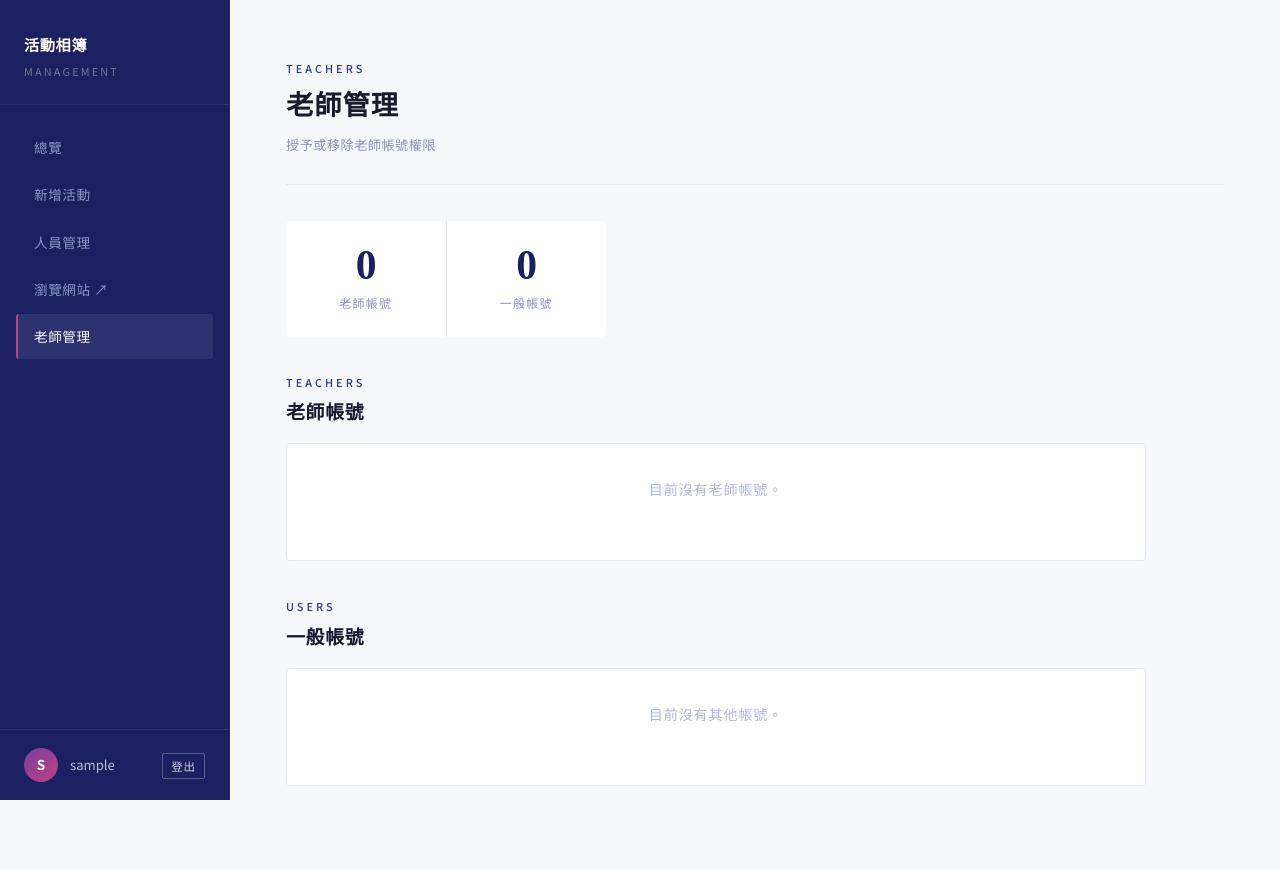
After one commit to yuhsin-kung/activity-album, a Django app: page /manage/teachers/ in a window 1280 px wide. The commit adds this page. Run offline with Django 5.2, Linux system fonts and the light colour scheme; the visitor is signed in with stand-in values (Sample User, id 1); data comes from the database, SQL or seed files in the repository.

Commit message:
Add teacher management page for superuser

```diff
--- a/albums/templates/albums/manage/_sidebar.html
+++ b/albums/templates/albums/manage/_sidebar.html
@@ -13,7 +13,7 @@
            href="{% url 'member-manage' %}">人員管理</a>
         <a class="nav-item" href="{% url 'event-list' %}" target="_blank">瀏覽網站 ↗</a>
         {% if request.user.is_superuser %}
-        <a class="nav-item" href="/admin/auth/user/" target="_blank">帳號管理 ↗</a>
+        <a class="nav-item {% if cur == 'teacher-manage' %}active{% endif %}" href="{% url 'teacher-manage' %}">老師管理</a>
         {% endif %}
     </nav>
     <div class="sidebar-user">
--- /dev/null
+++ b/albums/templates/albums/manage/teacher_manage.html
@@ -0,0 +1,104 @@
+{% load static %}
+<!DOCTYPE html>
+<html lang="zh-Hant">
+<head>
+    <meta charset="UTF-8">
+    <meta name="viewport" content="width=device-width, initial-scale=1">
+    <title>老師管理 | 資科系活動相簿</title>
+    <link rel="stylesheet" href="{% static 'albums/manage.css' %}?v=2">
+</head>
+<body>
+<div class="mgmt-layout">
+
+    {% include 'albums/manage/_sidebar.html' %}
+
+    <main class="mgmt-main">
+        <div class="mgmt-header">
+            <div class="mgmt-header-text">
+                <p class="mgmt-eyebrow">Teachers</p>
+                <h1 class="mgmt-title">老師管理</h1>
+                <p class="mgmt-subtitle">授予或移除老師帳號權限</p>
+            </div>
+        </div>
+
+        {% if messages %}
+            {% for message in messages %}
+                <div class="mgmt-notice">{{ message }}</div>
+            {% endfor %}
+        {% endif %}
+
+        <div class="stats-row member-stats">
+            <div class="stat-card">
+                <div class="stat-num">{{ teacher_users|length }}</div>
+                <div class="stat-label">老師帳號</div>
+            </div>
+            <div class="stat-card">
+                <div class="stat-num">{{ non_teacher_users|length }}</div>
+                <div class="stat-label">一般帳號</div>
+            </div>
+        </div>
+
+        <section class="member-section">
+            <div class="member-section-header">
+                <p class="mgmt-eyebrow">Teachers</p>
+                <h2>老師帳號</h2>
+            </div>
+            {% if teacher_users %}
+                <div class="member-list">
+                    {% for user in teacher_users %}
+                        <div class="member-row">
+                            <div class="member-avatar approved">{{ user.username|first|upper }}</div>
+                            <div class="member-info">
+                                <p class="member-name">{{ user.first_name|default:user.username }}</p>
+                                <p class="member-meta">{{ user.email|default:"未填寫電子郵件" }}</p>
+                            </div>
+                            <span class="member-badge">老師</span>
+                            <form method="post" class="member-action-form">
+                                {% csrf_token %}
+                                <input type="hidden" name="user_id" value="{{ user.pk }}">
+                                <input type="hidden" name="action" value="revoke">
+                                <button class="btn-secondary" type="submit">移除老師身分</button>
+                            </form>
+                        </div>
+                    {% endfor %}
+                </div>
+            {% else %}
+                <div class="empty-state compact-empty">
+                    <p>目前沒有老師帳號。</p>
+                </div>
+            {% endif %}
+        </section>
+
+        <section class="member-section">
+            <div class="member-section-header">
+                <p class="mgmt-eyebrow">Users</p>
+                <h2>一般帳號</h2>
+            </div>
+            {% if non_teacher_users %}
+                <div class="member-list">
+                    {% for user in non_teacher_users %}
+                        <div class="member-row">
+                            <div class="member-avatar">{{ user.username|first|upper }}</div>
+                            <div class="member-info">
+                                <p class="member-name">{{ user.first_name|default:user.username }}</p>
+                                <p class="member-meta">{{ user.email|default:"未填寫電子郵件" }}</p>
+                            </div>
+                            <form method="post" class="member-action-form">
+                                {% csrf_token %}
+                                <input type="hidden" name="user_id" value="{{ user.pk }}">
+                                <input type="hidden" name="action" value="grant">
+                                <button class="btn-primary" type="submit">設為老師</button>
+                            </form>
+                        </div>
+                    {% endfor %}
+                </div>
+            {% else %}
+                <div class="empty-state compact-empty">
+                    <p>目前沒有其他帳號。</p>
+                </div>
+            {% endif %}
+        </section>
+    </main>
+</div>
+</body>
+</html>
--- a/albums/urls.py
+++ b/albums/urls.py
@@ -16,6 +16,7 @@ urlpatterns = [
     # 老師後台
     path('manage/', views.StaffDashboardView.as_view(), name='staff-dashboard'),
     path('manage/members/', views.MemberManagementView.as_view(), name='member-manage'),
+    path('manage/teachers/', views.TeacherManagementView.as_view(), name='teacher-manage'),
     path('manage/create/', views.EventCreateView.as_view(), name='event-create'),
     path('manage/<int:pk>/edit/', views.EventUpdateView.as_view(), name='event-update'),
     path('manage/<int:pk>/media/', views.EventMediaView.as_view(), name='event-media'),
--- a/albums/views.py
+++ b/albums/views.py
@@ -238,3 +238,42 @@ class DocumentDeleteView(TeacherRequiredMixin, DeleteView):
 
     def get_success_url(self):
         return reverse('event-media', kwargs={'pk': self.object.event.pk}) + '#documents'
+
+
+class TeacherManagementView(TeacherRequiredMixin, ListView):
+    model = User
+    template_name = 'albums/manage/teacher_manage.html'
+    context_object_name = 'users'
+
+    def dispatch(self, request, *args, **kwargs):
+        if not request.user.is_superuser:
+            from django.core.exceptions import PermissionDenied
+            raise PermissionDenied
+        return super().dispatch(request, *args, **kwargs)
+
+    def get_queryset(self):
+        return (
+            User.objects
+            .filter(is_superuser=False)
+            .order_by('date_joined', 'username')
+        )
+
+    def get_context_data(self, **kwargs):
+        context = super().get_context_data(**kwargs)
+        users = list(context['users'])
+        context['teacher_users'] = [u for u in users if u.is_staff]
+        context['non_teacher_users'] = [u for u in users if not u.is_staff]
+        return context
+
+    def post(self, request, *args, **kwargs):
+        user = get_object_or_404(User, pk=request.POST.get('user_id'), is_superuser=False)
+        action = request.POST.get('action')
+        if action == 'grant':
+            user.is_staff = True
+            user.save()
+            messages.success(request, f'已將 {user.username} 設為老師。')
+        elif action == 'revoke':
+            user.is_staff = False
+            user.save()
+            messages.success(request, f'已移除 {user.username} 的老師身分。')
+        return redirect('teacher-manage')
```
